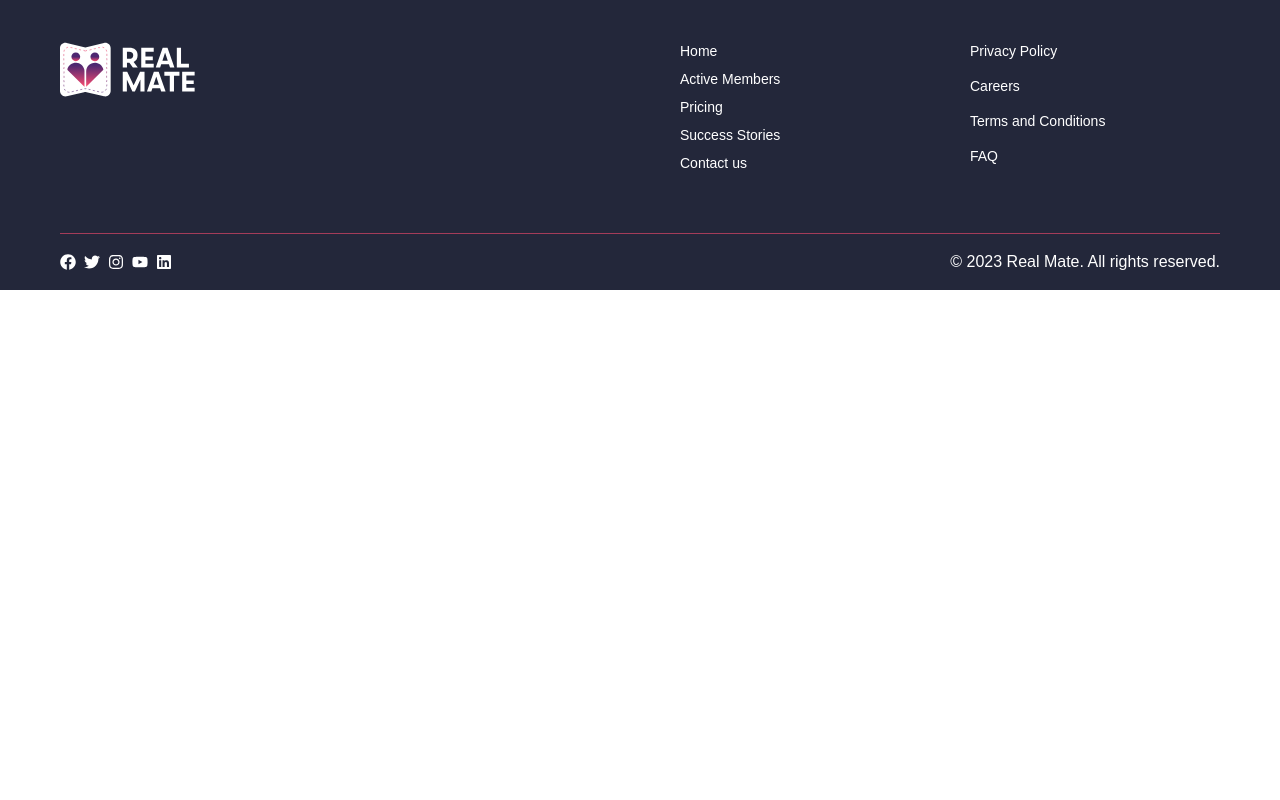
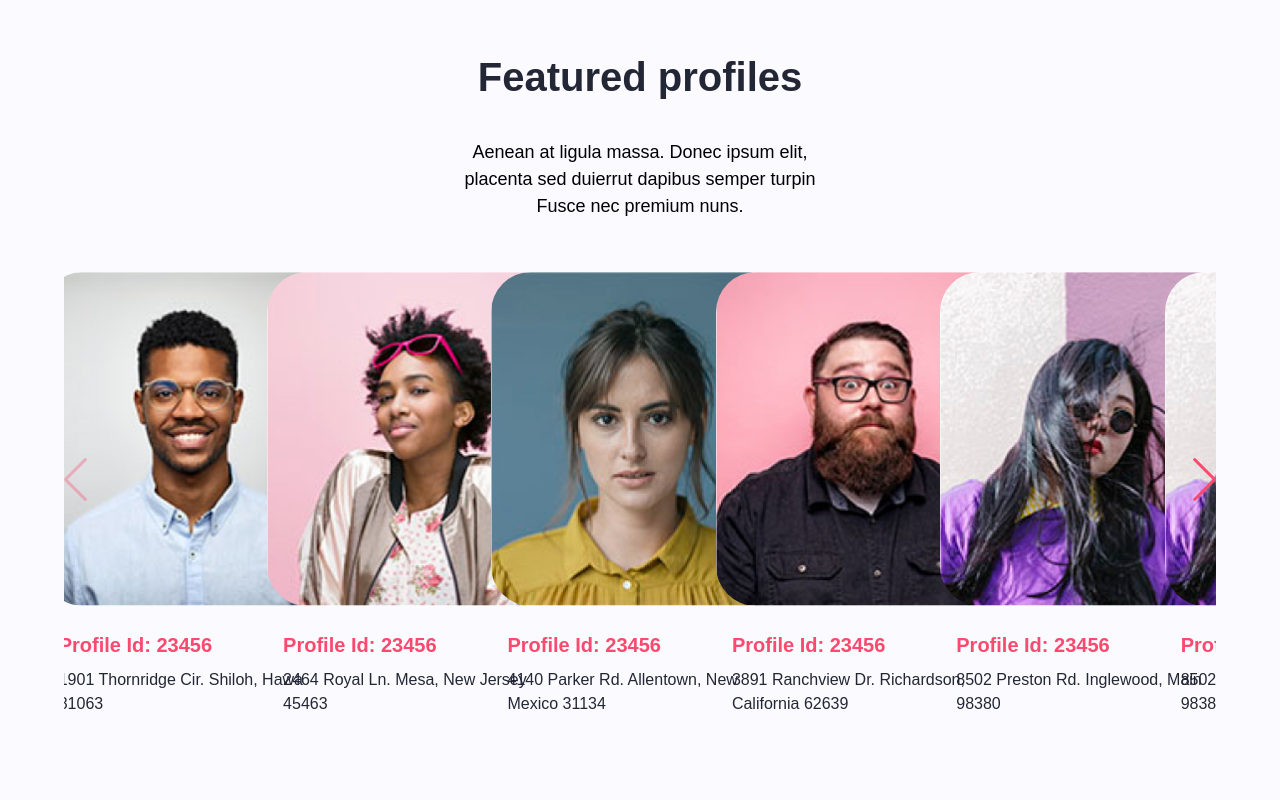
Before and after one commit to devvsakib/realmate, a Next.js app: page / in a window 1280 px wide. Shown: the part 880-1680 px from the top of the page. Before the commit the page ends 1170 px from the top, so only its background shows below. Built offline with nearby package versions, Linux system fonts and the light colour scheme.

Commit message:
Featured profile section

```diff
--- a/package.json
+++ b/package.json
@@ -21,8 +21,9 @@
     "react": "18.2.0",
     "react-dom": "18.2.0",
     "react-hot-toast": "^2.4.1",
-    "react-icons": "^4.10.1",
+    "react-icons": "^4.11.0",
     "react-router-dom": "^6.10.0",
+    "swiper": "^10.3.1",
     "swr": "^2.1.5",
     "tailwindcss": "3.3.1"
   }
--- /dev/null
+++ b/src/components/Featured-Profiles/FeaturedProfileData.js
@@ -0,0 +1,34 @@
+const profiles = [
+    {
+        profileId: '23456',
+        address: `1901 Thornridge Cir. Shiloh, Hawaii 81063`,
+        profilePictureUrl: `/assets/male0.jpg`,
+    },
+    {
+        profileId: '23456',
+        address: `2464 Royal Ln. Mesa, New Jersey 45463`,
+        profilePictureUrl: `/assets/female0.jpg`,
+    },
+    {
+        profileId: '23456',
+        address: `4140 Parker Rd. Allentown, New Mexico 31134`,
+        profilePictureUrl: `/assets/female1.jpg`,
+    },
+    {
+        profileId: '23456',
+        address: `3891 Ranchview Dr. Richardson, California 62639`,
+        profilePictureUrl: `/assets/male1.jpg`,
+    },
+    {
+        profileId: '23456',
+        address: `8502 Preston Rd. Inglewood, Maine 98380`,
+        profilePictureUrl: `/assets/female2.jpg`,
+    },
+    {
+        profileId: '23456',
+        address: `8502 Preston Rd. Inglewood, Maine 98380`,
+        profilePictureUrl: `/assets/female2.jpg`,
+    }
+];
+
+module.exports = { profiles };
--- /dev/null
+++ b/src/components/Featured-Profiles/FeaturedProfiles.js
@@ -0,0 +1,70 @@
+import React from "react";
+import Image from "next/image";
+
+// Import Swiper React components
+import { Swiper, SwiperSlide } from "swiper/react";
+
+// Import Swiper styles
+import "swiper/css";
+import "swiper/css/navigation";
+
+// import required modules
+import { Navigation } from "swiper/modules";
+
+import { profiles } from "./FeaturedProfileData";
+
+const FeaturedProfile = () => {
+  return (
+    <>
+        <div className="h-[829px] flex flex-col items-center justify-center bg-[#fafaff] featured-section">
+            <div className="text-[40px] text-secondary text-[#23263b] font-semibold mb-8">
+                Featured profiles
+            </div>
+            <div className="text-[18px] w-[30%] text-center mb-12">
+                Aenean at ligula massa. Donec ipsum elit, placenta sed duierrut dapibus semper turpin Fusce nec premium nuns.
+            </div>
+      <Swiper
+        slidesPerView={5}
+        autoplay={{
+          delay: 2500,
+          disableOnInteraction: false,
+        }}
+        navigation={true}
+        modules={[Navigation]}
+        className="mySwiper"
+      >
+        <div className="m-8">
+        {profiles.map((profile, i) => (
+          <SwiperSlide key={i}>
+            <div className="flex items-center justify-center flex-col w-[297px] h-[442.95px] text-secondary group">
+              <div className="flex justify-center items-center flex-col gap-2 hover:bg-white group-hover:rounded-b-[40px] group-hover:shadow-lg transition">
+                <div className="h-[334.93px] w-[297px]">
+                  <Image
+                    className="rounded-[40px] group-hover:rounded-b-none transition"
+                    width={100}
+                    height={100}
+                    src={profile.profilePictureUrl}
+                    alt="prifle"
+                  />
+                </div>
+                <div className="flex items-start justify-start text-start flex-col gap-2 p-4">
+                    <div className="text-[#FA4A6F] text-[20px] font-semibold">
+                        Profile Id: {profile.profileId}
+                    </div>
+                    <div className="text-[16px]">
+                        {profile.address}
+                    </div>
+                </div>
+              </div>
+            </div>
+          </SwiperSlide>
+        ))}
+        </div>
+      </Swiper>
+    </div>
+    </>
+
+  );
+};
+
+export default FeaturedProfile;
--- a/src/pages/_app.js
+++ b/src/pages/_app.js
@@ -1,3 +1,4 @@
+import FeaturedProfile from '@/components/Featured-Profiles/FeaturedProfiles'
 import Footer from '@/components/Footer/Footer'
 import MainHeader from '@/components/Headers/MainHeader'
 import '@/styles/globals.css'
@@ -13,6 +14,7 @@ export default function App({ Component, pageProps }) {
         <main className='flex flex-col justify-between min-h-screen'>
             <MainHeader />
             <Component {...pageProps} />
+            <FeaturedProfile />
             <Footer />
         </main>
     </>
--- a/src/styles/globals.css
+++ b/src/styles/globals.css
@@ -27,3 +27,48 @@ body {
     overflow-x: hidden;
     font-family: 'Raleway', sans-serif;
 }
+
+.swiper {
+    width: 90%;
+    height: 468.41px;
+    padding-left: 15px;
+    padding-right: 15px;
+    position: relative;
+  }
+
+  .swiper-slide {
+    text-align: center;
+    font-size: 18px;
+    background: #fbfafe;
+    display: flex;
+    justify-content: center;
+    align-items: center;
+    padding: 0;
+  }
+
+  .swiper-slide img {
+    display: block;
+    width: 100%;
+    height: 100%;
+    object-fit: cover;
+  }
+
+  .swiper-button-next,
+  .swiper-button-prev {
+    height: 12px;
+    width: 25px;
+    color: #FA4A6F;
+    background-color: transparent;
+    position: absolute;
+    top: 50%;
+    transform: translateY(-50%);
+    z-index: 1;
+  }
+
+  .swiper-button-next {
+    right: -1px;
+  }
+
+  .swiper-button-prev {
+    left: -1px;
+  }
```
Also changed, not shown: 2 other files (tests, documents, lock files or other folders).
